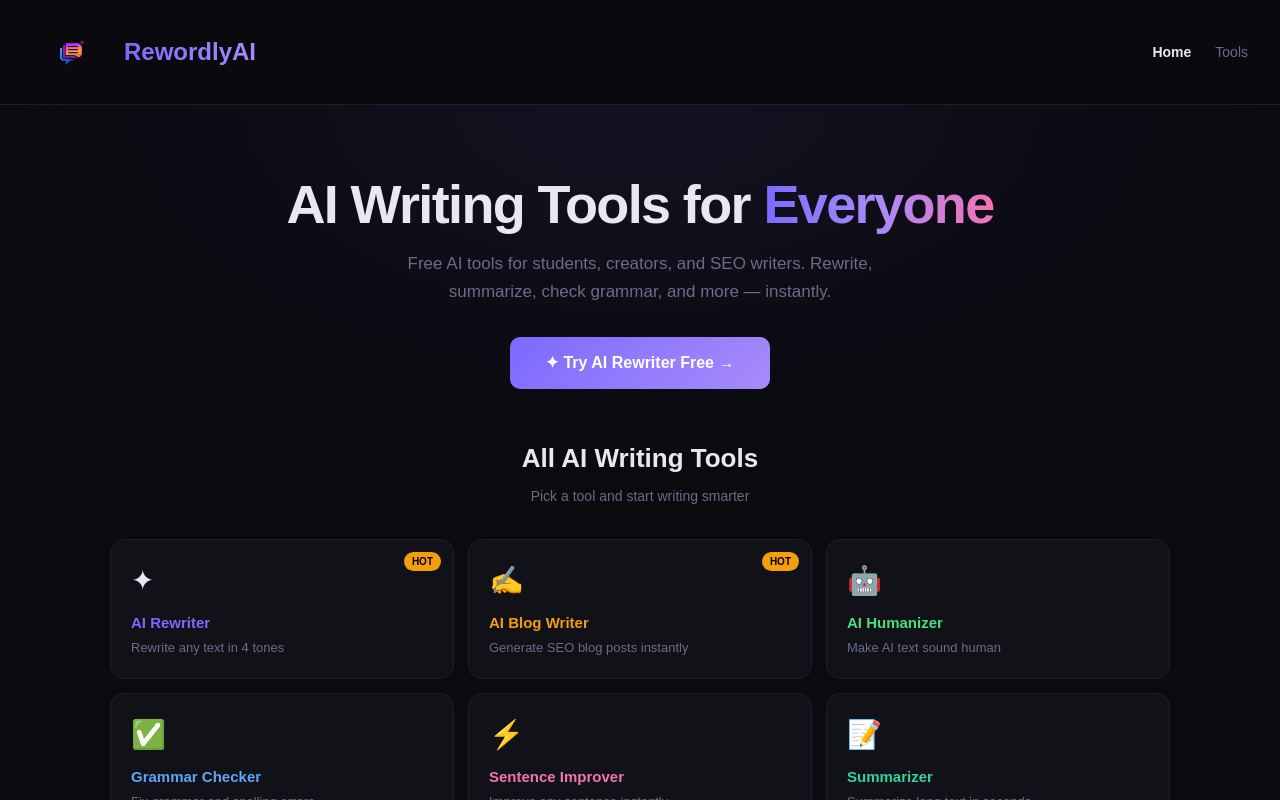
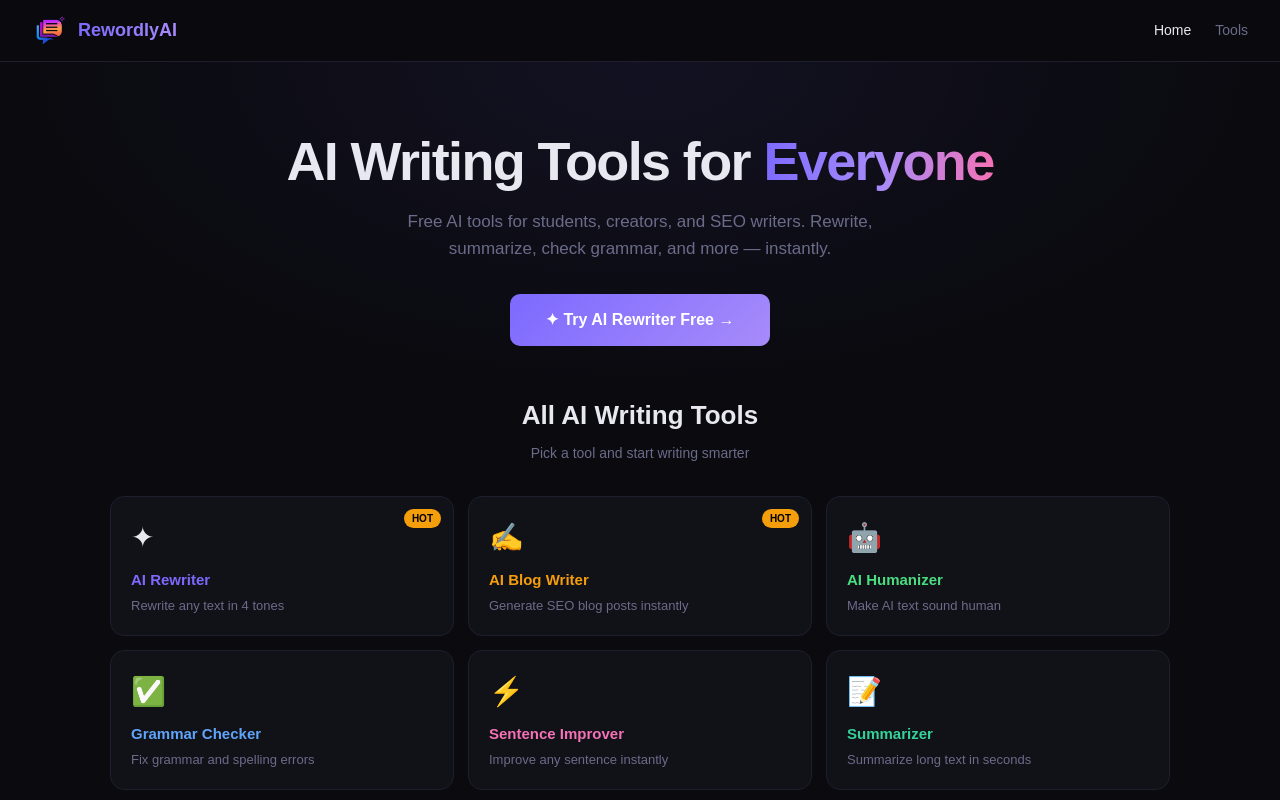
Before and after one commit to ProBimkim/rewordly, a Next.js app: page / in a window 1280 px wide. Shown: the top 800 px of the page. Built offline with nearby package versions, Linux system fonts and the light colour scheme.

Commit message:
fix logo size

```diff
--- a/app/page.tsx
+++ b/app/page.tsx
@@ -24,35 +24,22 @@ export default function Home() {
     <div style={{ minHeight: "100vh", background: "#0a0a0f", color: "#e8e8f0", fontFamily: "sans-serif" }}>
 
       {/* Navbar */}
-          <nav style={{ borderBottom: "1px solid #1e1e2e", padding: "12px 32px", display: "flex", alignItems: "center", justifyContent: "space-between", background: "rgba(10,10,15,0.95)", position: "sticky", top: 0, zIndex: 50 }}>
-            <div style={{ display: "flex", alignItems: "center", gap: 12 }}>
-              <img
-                src="/logo-icon.png"
-                alt="RewordlyAI"
-                style={{
-                  width: 80,
-                  height: 80,
-                  objectFit: "contain",
-                  borderRadius: 12,
-                }}
-              />
-              <span style={{ fontWeight: 800, fontSize: 24, background: "linear-gradient(90deg, #7c6aff, #a78bfa)", WebkitBackgroundClip: "text", WebkitTextFillColor: "transparent" }}>
-                RewordlyAI
-              </span>
+      <nav style={{ borderBottom: "1px solid #1e1e2e", padding: "14px 32px", display: "flex", alignItems: "center", justifyContent: "space-between", background: "rgba(10,10,15,0.95)", position: "sticky", top: 0, zIndex: 50 }}>
+        <div style={{ display: "flex", alignItems: "center", gap: 10 }}>
+          <img src="/logo-icon.png" alt="RewordlyAI" width={36} height={36} style={{ borderRadius: 8, objectFit: "contain" }} />
+          <span style={{ fontWeight: 700, fontSize: 18, background: "linear-gradient(90deg, #7c6aff, #a78bfa)", WebkitBackgroundClip: "text", WebkitTextFillColor: "transparent" }}>RewordlyAI</span>
         </div>
         <div style={{ display: "flex", gap: 24, fontSize: 14 }}>
-              <Link href="/" style={{ color: "#e8e8f0", textDecoration: "none", fontWeight: 600 }}>Home</Link>
+          <Link href="/" style={{ color: "#e8e8f0", textDecoration: "none" }}>Home</Link>
           <Link href="/ai-rewriter" style={{ color: "#6b6b8a", textDecoration: "none" }}>Tools</Link>
         </div>
       </nav>
 
-      {/* Hero */}
+      {/* Hero — tanpa logo gambar */}
       <div style={{ textAlign: "center", padding: "70px 20px 50px", background: "radial-gradient(ellipse at top, rgba(124,106,255,0.08) 0%, transparent 70%)" }}>
         <h1 style={{ fontSize: "clamp(32px, 5vw, 54px)", fontWeight: 800, letterSpacing: "-0.03em", marginBottom: 16, lineHeight: 1.1 }}>
           AI Writing Tools for{" "}
-          <span style={{ background: "linear-gradient(90deg, #7c6aff, #a78bfa, #f472b6)", WebkitBackgroundClip: "text", WebkitTextFillColor: "transparent" }}>
-            Everyone
-          </span>
+          <span style={{ background: "linear-gradient(90deg, #7c6aff, #a78bfa, #f472b6)", WebkitBackgroundClip: "text", WebkitTextFillColor: "transparent" }}>Everyone</span>
         </h1>
         <p style={{ color: "#6b6b8a", fontSize: 17, maxWidth: 500, margin: "0 auto 32px", lineHeight: 1.6 }}>
           Free AI tools for students, creators, and SEO writers. Rewrite, summarize, check grammar, and more — instantly.
@@ -125,7 +112,7 @@ export default function Home() {
       {/* Footer */}
       <footer style={{ borderTop: "1px solid #1e1e2e", padding: "24px 20px", textAlign: "center" }}>
         <div style={{ display: "flex", alignItems: "center", justifyContent: "center", gap: 8, marginBottom: 8 }}>
-          <img src="/logo-icon.png" alt="RewordlyAI" style={{ width: 24, height: 24, borderRadius: 4, objectFit: "contain" }} />
+          <img src="/logo-icon.png" alt="RewordlyAI" width={20} height={20} style={{ borderRadius: 4, objectFit: "contain" }} />
           <span style={{ fontWeight: 700, fontSize: 14 }}>RewordlyAI</span>
         </div>
         <p style={{ color: "#3a3a52", fontSize: 12, fontFamily: "monospace" }}>© {new Date().getFullYear()} bimkim · All rights reserved</p>
```
Also changed, not shown: public/logo-icon.png. Lines whose indentation alone changed are shown as unchanged.
